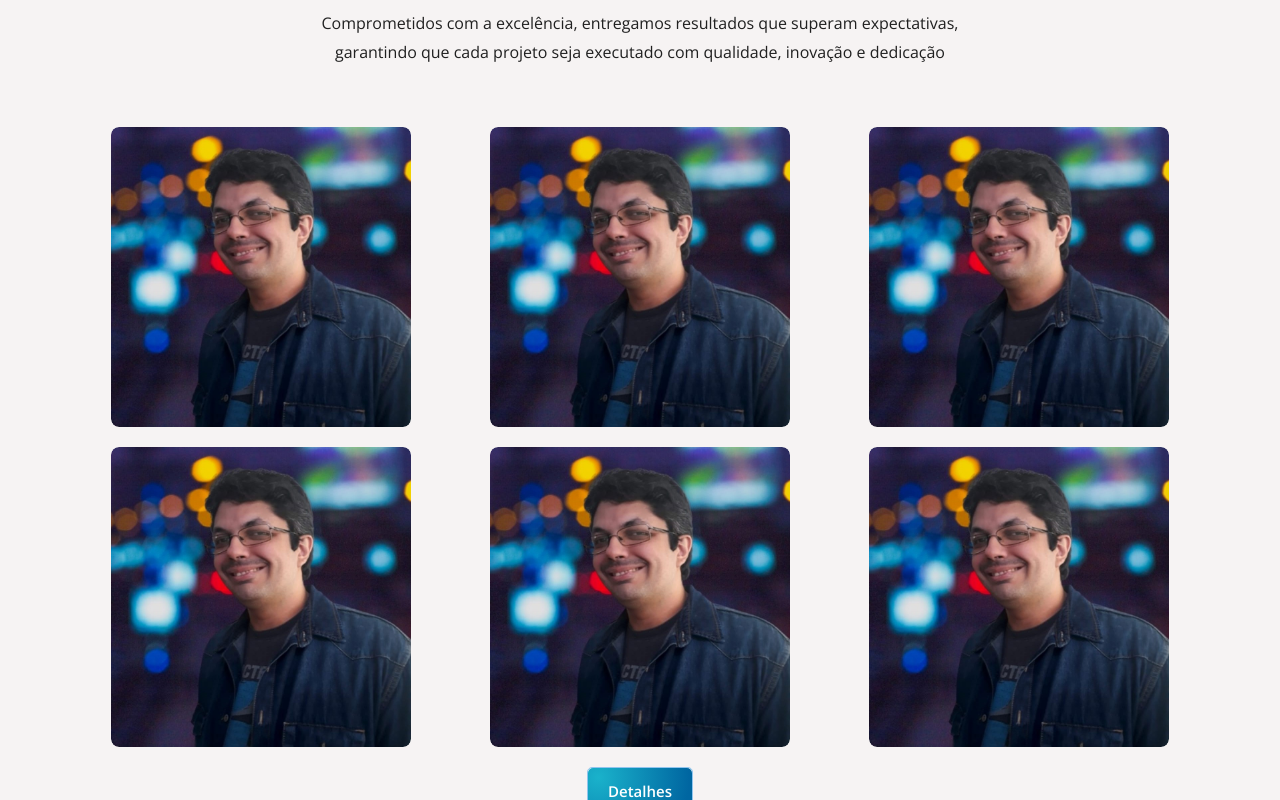
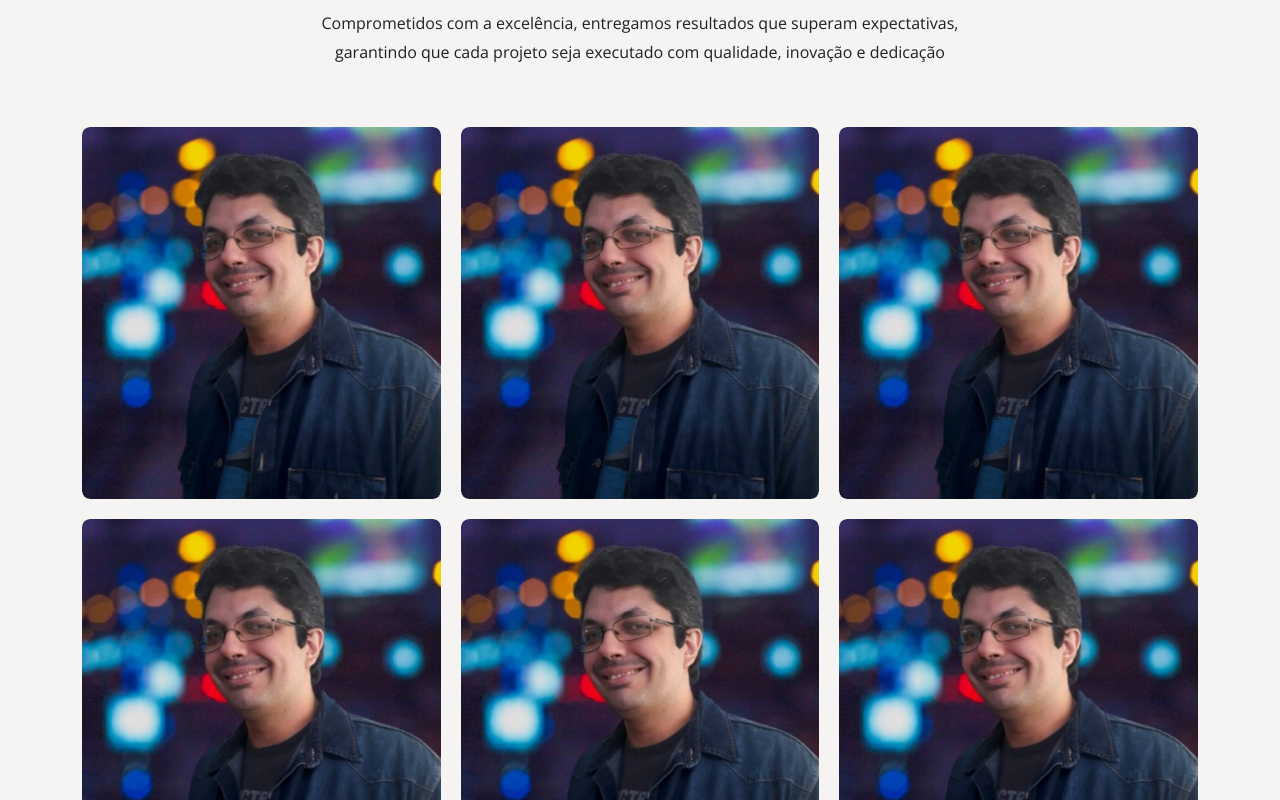
Before and after one commit to Souldevs7/institucional, a Next.js app: page / in a window 1280 px wide. Shown: the part 4040-4840 px from the top of the page. Built offline with nearby package versions, Linux system fonts and the light colour scheme.

Commit message:
ajustando corno job

```diff
--- a/src/components/DefaultHome/OurWorks.tsx
+++ b/src/components/DefaultHome/OurWorks.tsx
@@ -1,6 +1,7 @@
 "use client";
 import React, { Component } from "react";
 import Link from "next/link";
+import Image from "next/image";
 
 class OurWorks extends Component {
   render() {
@@ -18,22 +19,52 @@ class OurWorks extends Component {
             </div>
             <div className="image-grid">
               <div className="image-item">
-                <img src="/images/team/junior.jpg" alt="Imagem 1" style={{ width: "300px", height: "300px" }} />
+                <Image
+                  src="/images/team/junior.jpg"
+                  alt="Imagem 1"
+                  width="300"
+                  height="300"
+                />
               </div>
               <div className="image-item">
-                <img src="/images/team/junior.jpg" alt="Imagem 2" style={{ width: "300px", height: "300px" }}/>
+                <Image
+                  src="/images/team/junior.jpg"
+                  alt="Imagem 2"
+                  width="300"
+                  height="300"
+                />
               </div>
               <div className="image-item">
-                <img src="/images/team/junior.jpg" alt="Imagem 3" style={{ width: "300px", height: "300px" }}/>
+                <Image
+                  src="/images/team/junior.jpg"
+                  alt="Imagem 3"
+                  width="300"
+                  height="300"
+                />
               </div>
               <div className="image-item">
-                <img src="/images/team/junior.jpg" alt="Imagem 4" style={{ width: "300px", height: "300px" }}/>
+                <Image
+                  src="/images/team/junior.jpg"
+                  alt="Imagem 4"
+                  width="300"
+                  height="300"
+                />
               </div>
               <div className="image-item">
-                <img src="/images/team/junior.jpg" alt="Imagem 5" style={{ width: "300px", height: "300px" }}/>
+                <Image
+                  src="/images/team/junior.jpg"
+                  alt="Imagem 5"
+                  width="300"
+                  height="300"
+                />
               </div>
               <div className="image-item">
-                <img src="/images/team/junior.jpg" alt="Imagem 6" style={{ width: "300px", height: "300px" }}/>
+                <Image
+                  src="/images/team/junior.jpg"
+                  alt="Imagem 6"
+                  width="300"
+                  height="300"
+                />
               </div>
             </div>
             <div className="view-more-work">
```
